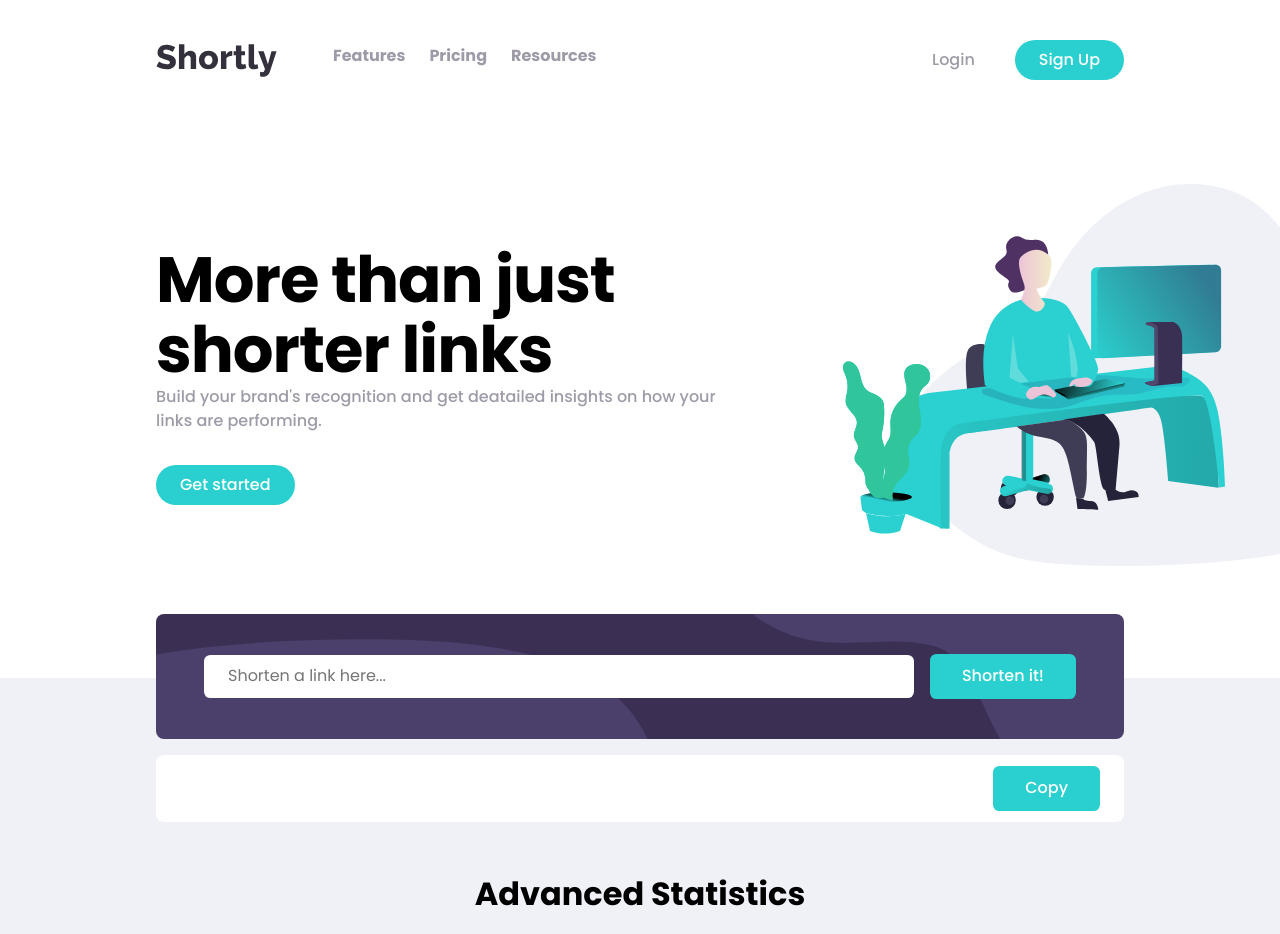
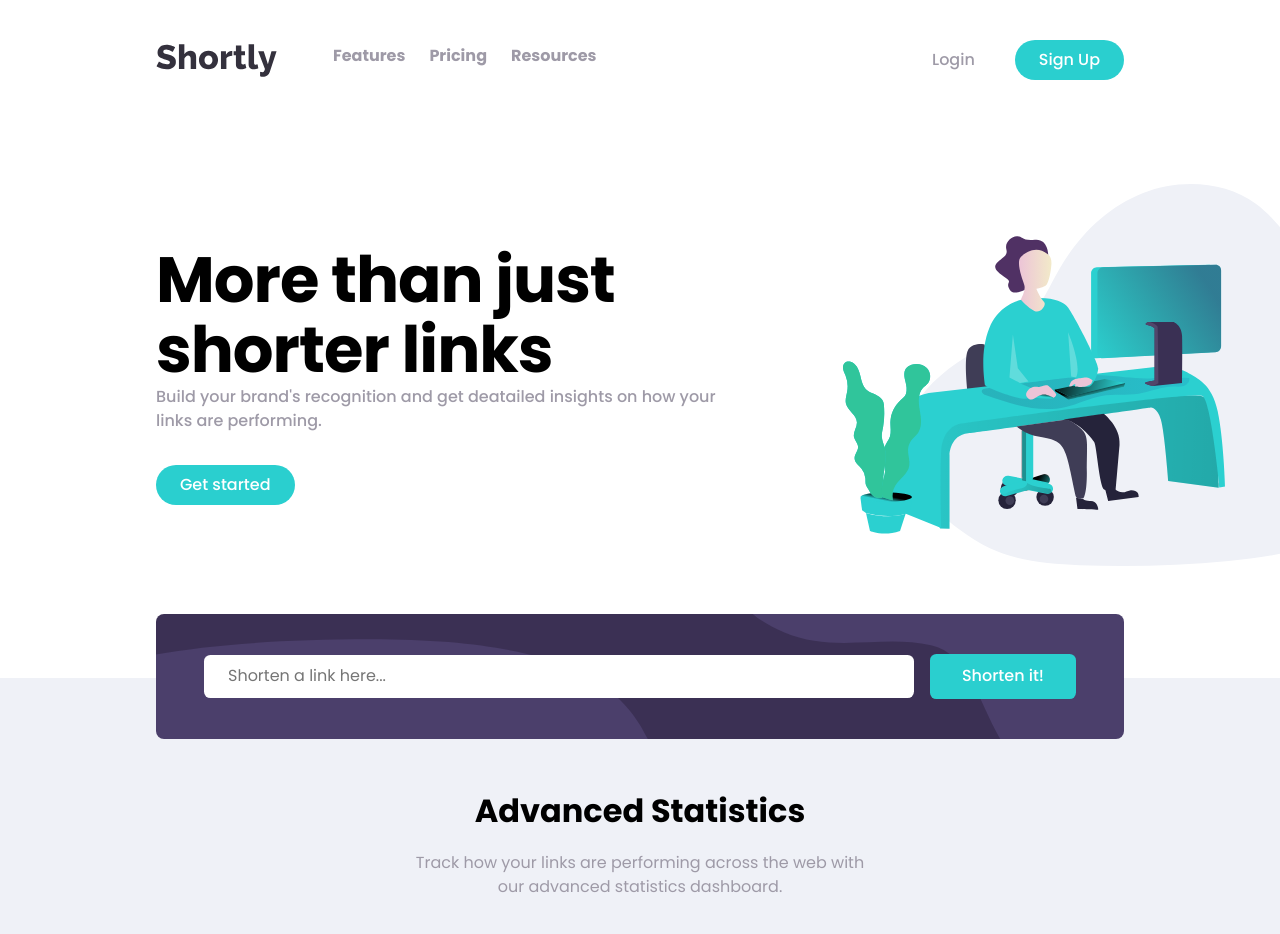
Before and after one commit to rubuz/url-shortening-api-master, a React (Vite) app: page / in a window 1280 px wide. Shown: the top 934 px of the page. Built offline with nearby package versions, Linux system fonts and the light colour scheme.

Commit message:
list made

```diff
--- a/src/components/Shortener/Shortener.jsx
+++ b/src/components/Shortener/Shortener.jsx
@@ -14,31 +14,32 @@ const getLocalStorage = () => {
 
 const Shortener = () => {
   const [url, setUrl] = useState("");
-  const [links, setLinks] = useState(getLocalStorage());
+  const [links, setLinks] = useState([]);
   const [copyBtnText, setCopyBtnText] = useState("Copy");
+  const [lastClickedIndex, setLastClickedIndex] = useState(null);
 
-  const handleSubmit = (e) => {
+  const handleSubmit = async (e) => {
     e.preventDefault();
 
     if (!url) {
       alert("Input is empty");
     } else {
-      // Check if it a valid link
-      const getShortLink = async () => {
+      try {
         const res = await fetch(`https://api.shrtco.de/v2/shorten?url=${url}`);
         const data = await res.json();
-        console.log(data);
-        setLinks(data.result);
+
+        setLinks((prevLinks) => [...prevLinks, data.result]);
         setUrl("");
-      };
-
-      getShortLink();
+      } catch (error) {
+        console.error("Error shortening link:", error);
+      }
     }
   };
 
-  const handleCopy = () => {
-    navigator.clipboard.writeText(links.full_short_link);
-    setCopyBtnText("Copied!");
+  const handleCopy = (shortLink, index) => {
+    navigator.clipboard.writeText(shortLink);
+    setCopyBtnText(shortLink);
+    setLastClickedIndex(index);
   };
 
   useEffect(() => {
@@ -67,25 +68,31 @@ const Shortener = () => {
           Shorten it!
         </button>
       </form>
-      <div className="shortener__list-container">
+      <div>
+        {links.map((link, index) => (
+          <div className="shortener__list-container" key={index}>
             <div className="shortener__long-link">
-          <p>{links.original_link}</p>
+              <p>{link.original_link}</p>
             </div>
             <div className="shortener__short-link-container">
               <ul>
                 <li className="shortener__short-link">
-              <p>{links.full_short_link}</p>
+                  <p>{link.full_short_link}</p>
                 </li>
                 <li>
                   <button
-                className="shortener__short-link-btn shortener__btn btn"
-                onClick={handleCopy}
+                    className={`shortener__short-link-btn shortener__btn copy__btn btn ${
+                      index === lastClickedIndex ? "copied" : ""
+                    }`}
+                    onClick={() => handleCopy(link.full_short_link, index)}
                   >
-                {copyBtnText}
+                    {index === lastClickedIndex ? "Copied!" : "Copy"}
                   </button>
                 </li>
               </ul>
             </div>
+          </div>
+        ))}
       </div>
     </div>
   );
--- a/src/components/Shortener/shortener.css
+++ b/src/components/Shortener/shortener.css
@@ -63,3 +63,11 @@
   font-weight: var(--fw-bold);
   color: var(--clr-primary-400);
 }
+
+.copy__btn {
+  min-width: 8rem;
+}
+
+.shortener__short-link-btn.copied {
+  background-color: var(--clr-neutral-600);
+}
```
Lines whose indentation alone changed are shown as unchanged.
